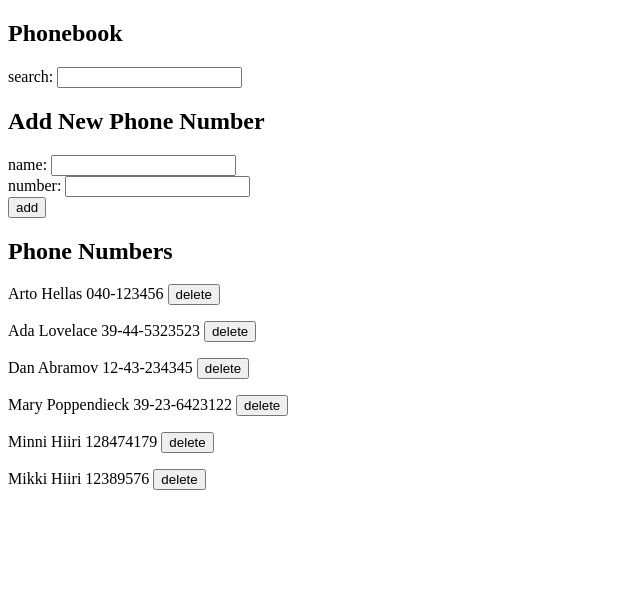
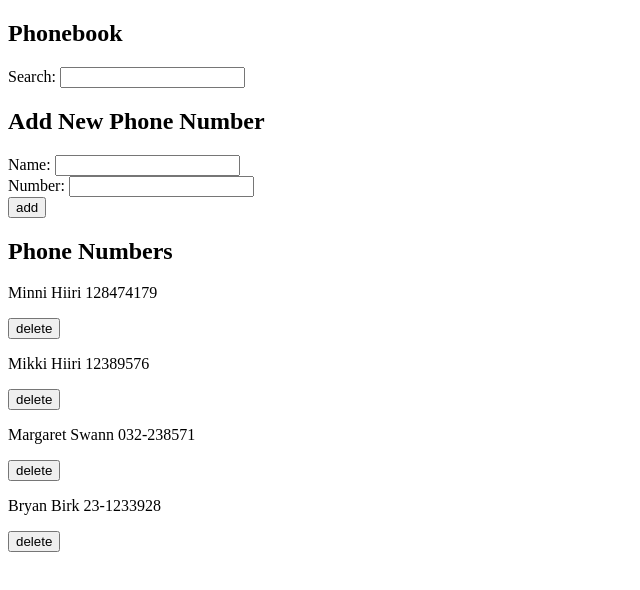
Before and after one commit to Anna-SofiaP/FullStackTehtavat, a React (Create React App) app in the folder osa2/puhelinluettelo/: page / in a window 1280 px wide. Shown: the top 590 px of the page, without its empty margins (0-640 px from the left). Built offline with nearby package versions, Linux system fonts and the light colour scheme; data requests are answered from the project's data file.

Commit message:
osa2 - puhelinluettelo: edelleen kesken

```diff
--- a/osa2/puhelinluettelo/db.json
+++ b/osa2/puhelinluettelo/db.json
@@ -1,25 +1,5 @@
 {
   "persons": [
-    {
-      "id": 1,
-      "name": "Arto Hellas",
-      "number": "040-123456"
-    },
-    {
-      "id": 2,
-      "name": "Ada Lovelace",
-      "number": "39-44-5323523"
-    },
-    {
-      "id": 3,
-      "name": "Dan Abramov",
-      "number": "12-43-234345"
-    },
-    {
-      "id": 4,
-      "name": "Mary Poppendieck",
-      "number": "39-23-6423122"
-    },
     {
       "name": "Minni Hiiri",
       "number": "128474179",
@@ -29,6 +9,16 @@
       "name": "Mikki Hiiri",
       "number": "12389576",
       "id": 6
+    },
+    {
+      "name": "Margaret Swann",
+      "number": "032-238571",
+      "id": 7
+    },
+    {
+      "name": "Bryan Birk",
+      "number": "23-1233928",
+      "id": 9
     }
   ]
 }
--- a/osa2/puhelinluettelo/src/App.js
+++ b/osa2/puhelinluettelo/src/App.js
@@ -5,28 +5,28 @@ import personService from './services/persons'
 //TODO: Korjaa ohjelma niin että se osaa poistaa henkilön puhelinluettelosta.
 //HUOM! Pitää keksiä tapa viedä handleDeleting-funktiolle tieto siitä, mikä henkilö poistetaan, eli henkilön id.
 
-const Person = ({ name, number, handleClick }) => {
+const Person = ({ name, number }) => {
   return (
     <>
-      <p>{name} {number} <button onClick={handleClick}>delete</button> </p>
+      <p>{name} {number}</p>
     </>
   )
 }
 
-const Persons = ({ personsList, handleClick }) => {
+/*const Persons = ({ personsList, handleClick }) => {
   return (
     <>
       {personsList.map(person => <Person key={person.id} name={person.name} number={person.number}
         handleClick={handleClick}/> )}
     </>
   )
-}
+}*/
 
 const Search = ({ filter, handleNameFiltering }) => {
   return (
     <>
       <form>
-        <div> search: <input value={filter} onChange={handleNameFiltering}/></div>
+        <div> Search: <input value={filter} onChange={handleNameFiltering}/></div>
       </form>
     </>
   )
@@ -36,8 +36,8 @@ const PersonForm = ({ handleSubmit, name, handleNameChange, number, handleNumber
   return (
     <>
       <form onSubmit={handleSubmit}>
-        <div> name: <input value={name} onChange={handleNameChange}/></div>
-        <div> number: <input value={number} onChange={handleNumberChange}/></div>
+        <div> Name: <input value={name} onChange={handleNameChange}/></div>
+        <div> Number: <input value={number} onChange={handleNumberChange}/></div>
         <div>
           <button type="submit">add</button>
         </div>
@@ -63,7 +63,7 @@ const App = () => {
     personService
       .getAll()
       .then(response => {
-        console.log('promise fulfilled')
+        console.log('promise fulfilled', response)
         setPersons(response.data)
       })
   }
@@ -78,7 +78,6 @@ const App = () => {
       window.alert(`${newName} is already added to phonebook`)
     }
     else {
-      //console.log('päästiinkö tänne?')
       personService
         .create(nameObject)
         .then(response => {
@@ -89,11 +88,15 @@ const App = () => {
     setNewNumber('')
   }
 
-  const handleDeleting = (event) => {
-    console.log(event.target.value)
+  const handleDeleting = ( id, event ) => {
+    event.preventDefault()
     axios
-      .delete(`http://localhost:3001/persons/${person.id}`)
-      .then
+      .delete(`http://localhost:3001/persons/${id}`)
+      .then(() => {
+        const newPersons = persons.filter( person => person.id !== id )
+        setPersons(newPersons)
+        console.log(newPersons)
+      })
   }
 
   const personsToShow = filter.length === 0 ? persons : persons.filter(person =>
@@ -110,7 +113,13 @@ const App = () => {
                   number={newNumber}
                   handleNumberChange={(event) => setNewNumber(event.target.value)} />
       <Header header="Phone Numbers"/>
-      <Persons personsList={personsToShow} handleClick={handleDeleting}/>
+      {personsToShow.map(person => { return (
+        <>
+          <Person key={person.id} name={person.name} number={person.number}/>
+          <button onClick={(event) => handleDeleting(person.id, event)}>delete</button>
+        </>
+        )}
+      )}
     </div>
   )
 
```
